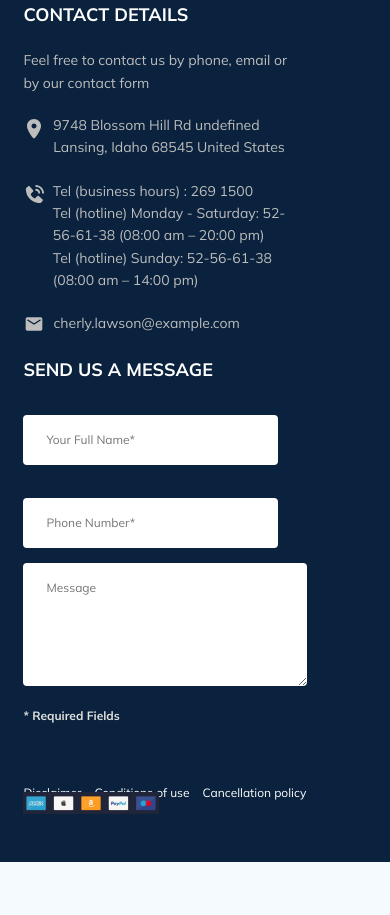
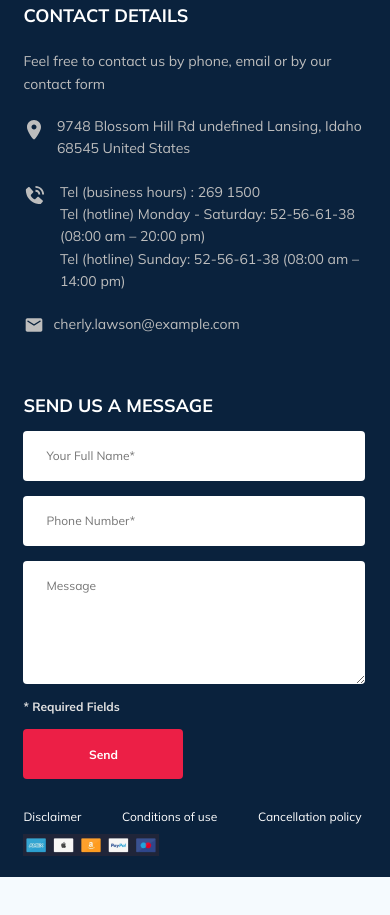
Before and after one commit to IliaZhukovskii/Tour-plan, a plain HTML site: page index.html in a window 390 px wide. Shown: the part 3992-4907 px from the top of the page. After the commit the page ends 4869 px from the top, so only its background shows below. Drawn offline with nearby package versions, Linux system fonts and the light colour scheme.

Commit message:
create: adaptive phone

```diff
--- a/sass/_media.sass
+++ b/sass/_media.sass
@@ -25,6 +25,10 @@
     left: -80px
   .slick-next
     right: -100px
+
+  .footer
+    &__input
+      width: 100%
 @media (max-width: 992px)
   .container,
   .newsletter__container
@@ -194,9 +198,11 @@
     &-form
       grid-row: 4 / 5
       grid-column: 1 / 9
-
       margin: 0
       padding: 0
+
+    &__input
+      width: 255px
     &-bottom
       grid-row: 5 / 6
       grid-column: 1 / 10
@@ -208,6 +214,9 @@
   .icon__wrap
     margin-right: 18px
     margin-left: 4px
+    &--location
+      margin-left: 8px
+      margin-right: 23px
     &--email
       margin-left: 6px
 
@@ -406,7 +415,7 @@
     right: 28px
 
   .activities
-    padding-bottom: 39px
+    padding-bottom: 40px
     &-title
       margin-bottom: 35px
       font-size: 18px
@@ -443,10 +452,10 @@
 
   .footer
     padding-top: 65px
-    padding-bottom: 29px
+    padding-bottom: 8px
     &__wrap
-      grid-template-columns: 1fr
-      grid-template-rows: 120px 120px 140px 200px 260px minmax(min-content, 380px) 410px 65px
+      grid-template-columns: 100%
+      grid-template-rows: 120px 120px 140px 200px 260px minmax(min-content, 380px) 430px 80px
       align-content: start
     &-logo
       grid-row: 1
@@ -462,9 +471,14 @@
         margin-bottom: 20px
       &--contact
         margin-bottom: 23px
+      &--form
+        margin-bottom: 14px
     &__text
       &--contact
         margin-bottom: 20px
+      &--form
+        flex-basis: 100%
+        margin-bottom: 15px
     &__item
       line-height: 156%
     &-social
@@ -494,9 +508,9 @@
     &-contact
       grid-row: 6
       grid-column: 1
-      max-width: 80%
+      max-width: 100%
       margin: 30px 0 0 0
-      padding: 0 30px 0 0
+      padding: 0
       align-content: start
       &__item
         margin-bottom: 21px
@@ -506,16 +520,36 @@
     &-form
       grid-row: 7
       grid-column: 1
-      max-width: 80%
-      margin: 0
-      padding: 0 20px 0 0
+      margin-top: 35px
+      max-width: 100%
+      padding: 0 2px 0 0
+      align-content: start
+    &__input
+      flex-basis: 100%
+      max-width: 100%
+      margin: 0 0 15px 0
+    &__textarea
+      max-width: 100%
+      margin-bottom: 15px
+    &__button
+      display: block
+      order: 1
     &-bottom
+      max-width: 100%
       grid-row: 8
       grid-column: 1
-      margin: 0
+      margin: 10px 0 0 0
       padding: 0
       flex-direction: column
+      align-content: start
       &__list
+        flex-basis: 100%
+        justify-content: space-between
+        margin-right: 0
+        margin-bottom: 10px
+      &__item
+        margin-right: 5px
+      &__icons
         margin: 0
 
   .icon__wrap
@@ -523,6 +557,7 @@
     margin-top: 5px
     &--location
       margin-right: 12px
+      margin-left: 4px
     &--phone
       width: 50px
       margin-left: 0
--- a/sass/_settings.sass
+++ b/sass/_settings.sass
@@ -12,7 +12,6 @@ body
   font-family: 'Mulish', sans-serif
   color: $text-color
   background-color: #F5FAFE
-  padding-bottom: 1000px
 
 img
   max-width: 100%
--- a/sass/section/__footer.sass
+++ b/sass/section/__footer.sass
@@ -127,6 +127,7 @@
     font-weight: bold
     font-size: 12px
     line-height: 15px
+    cursor: pointer
   &-bottom
     display: flex
     justify-content: flex-end
@@ -149,12 +150,14 @@
 .icon__wrap
   margin-right: 20px
   &--location
-    margin-top: 1px
-    margin-left: 2px
+    margin-top: 3px
+    margin-left: 7px
+    margin-right: 22px
   &--phone
-    margin-top: 2px
+    margin-top: 4px
     margin-left: 2px
   &--email
+    margin-top: 4px
     margin-left: 4px
 input[type~="text"]
     font-size: 12px
```
Also changed, not shown: index.html (+2 -1 lines), css/style.css, 1 other file.
